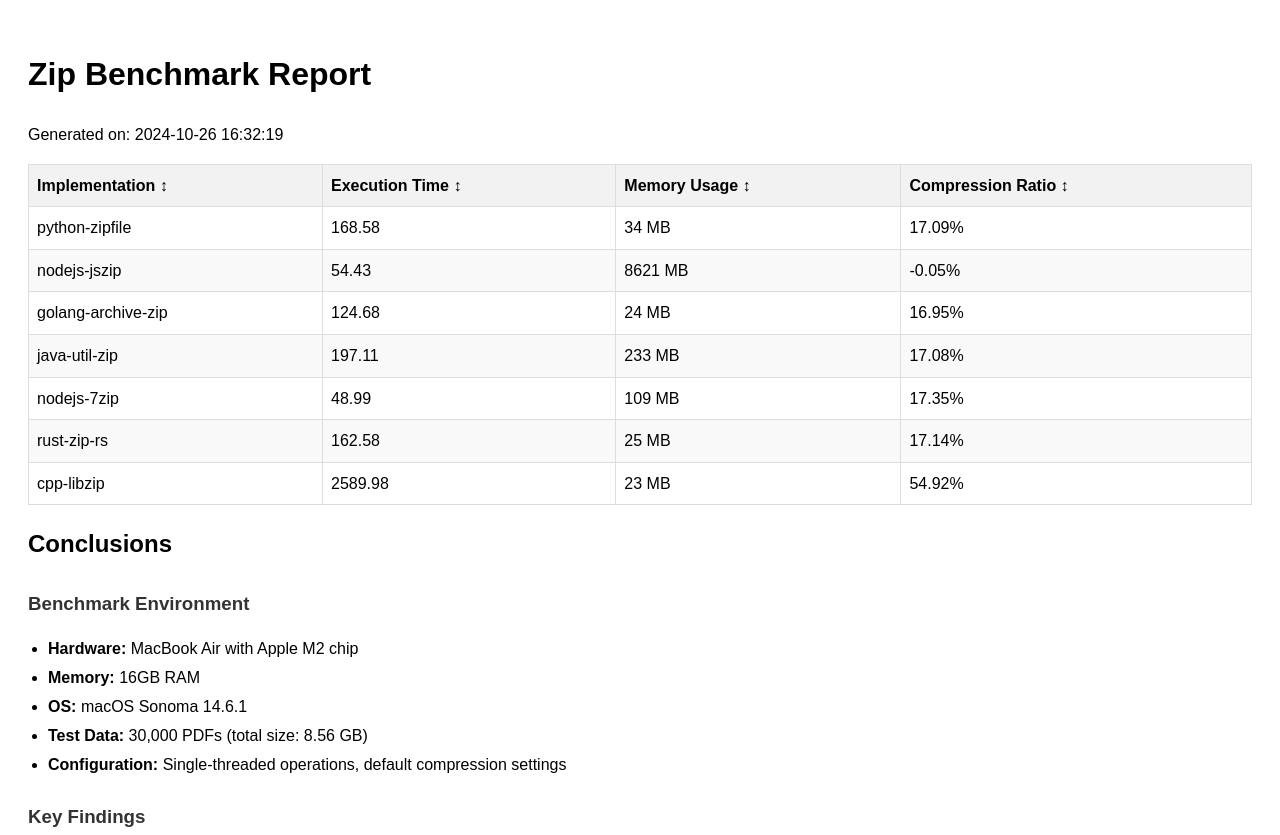
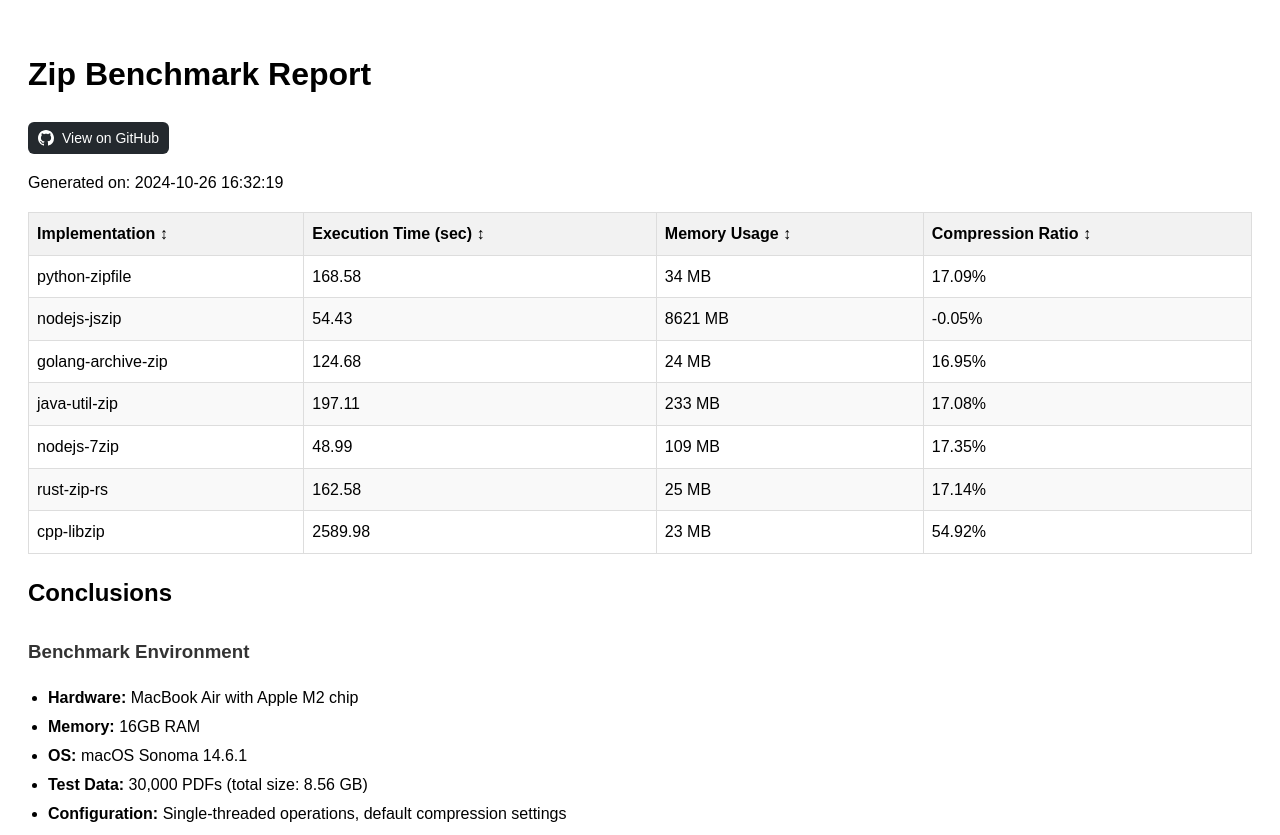
Before and after one commit to shaheemMPM/zip-benchmark, a plain HTML site: page docs/index.html in a window 1280 px wide. Shown: the top 835 px of the page. Drawn offline with Linux system fonts and the light colour scheme.

Commit message:
Adds link back to github project in report template and github site

```diff
--- a/docs/index.html
+++ b/docs/index.html
@@ -106,16 +106,53 @@
         font-style: italic;
         color: #666;
       }
+      .github-link {
+        display: flex;
+        align-items: center;
+        margin: 10px 0;
+        text-decoration: none;
+      }
+      .github-button {
+        display: inline-flex;
+        align-items: center;
+        padding: 5px 10px;
+        background-color: #24292e;
+        color: white;
+        border-radius: 6px;
+        font-size: 14px;
+        transition: background-color 0.2s;
+        text-decoration: none;
+      }
+      .github-button:hover {
+        background-color: #2c3238;
+      }
+      .github-button svg {
+        margin-right: 0.5rem;
+        fill: currentColor;
+      }
     </style>
   </head>
   <body>
     <h1>Zip Benchmark Report</h1>
+    <div class="github-link">
+      <a
+        href="https://github.com/shaheemmpm/zip-benchmark"
+        class="github-button"
+      >
+        <svg height="16" width="16" viewBox="0 0 16 16">
+          <path
+            d="M8 0C3.58 0 0 3.58 0 8c0 3.54 2.29 6.53 5.47 7.59.4.07.55-.17.55-.38 0-.19-.01-.82-.01-1.49-2.01.37-2.53-.49-2.69-.94-.09-.23-.48-.94-.82-1.13-.28-.15-.68-.52-.01-.53.63-.01 1.08.58 1.23.82.72 1.21 1.87.87 2.33.66.07-.52.28-.87.51-1.07-1.78-.2-3.64-.89-3.64-3.95 0-.87.31-1.59.82-2.15-.08-.2-.36-1.02.08-2.12 0 0 .67-.21 2.2.82.64-.18 1.32-.27 2-.27.68 0 1.36.09 2 .27 1.53-1.04 2.2-.82 2.2-.82.44 1.1.16 1.92.08 2.12.51.56.82 1.27.82 2.15 0 3.07-1.87 3.75-3.65 3.95.29.25.54.73.54 1.48 0 1.07-.01 1.93-.01 2.2 0 .21.15.46.55.38A8.013 8.013 0 0016 8c0-4.42-3.58-8-8-8z"
+          ></path>
+        </svg>
+        View on GitHub
+      </a>
+    </div>
     <p>Generated on: 2024-10-26 16:32:19</p>
     <table id="benchmarkTable">
       <thead>
         <tr>
           <th class="sort-icon" onclick="sortTable(0)">Implementation</th>
-          <th class="sort-icon" onclick="sortTable(1)">Execution Time</th>
+          <th class="sort-icon" onclick="sortTable(1)">Execution Time (sec)</th>
           <th class="sort-icon" onclick="sortTable(2)">Memory Usage</th>
           <th class="sort-icon" onclick="sortTable(3)">Compression Ratio</th>
         </tr>
```
Also changed, not shown: benchmark/scripts/report_template.html (+37 -0 lines).
